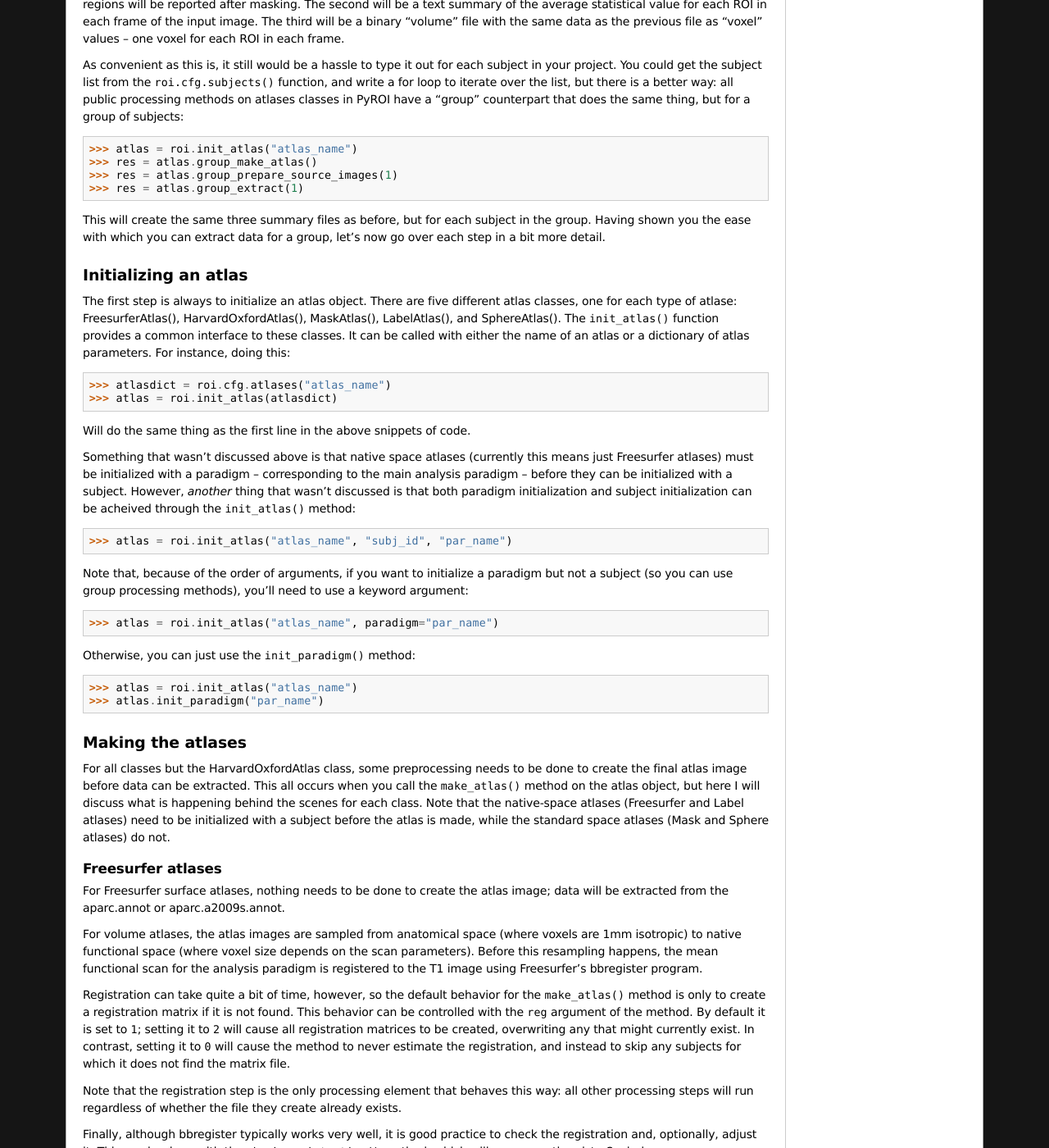
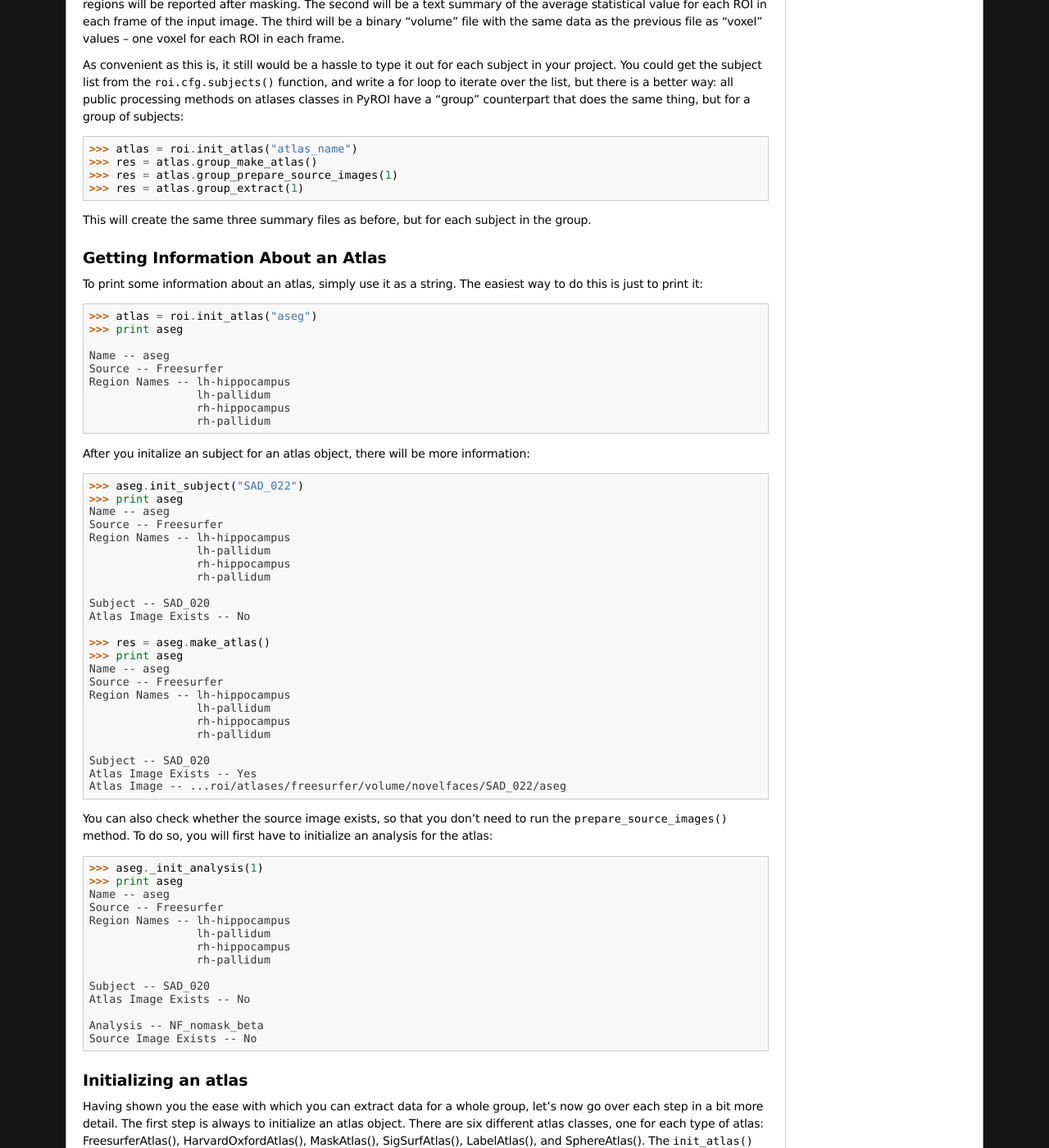
Before and after one commit to mwaskom/PyROI, a Sphinx documentation site: the page built from doc/source/extracting_data.rst, in a window 1280 px wide and 1400 px high, scrolled down 1510 px. Shown: the whole window at 82% size. Built offline with Sphinx 7.4.7, drawn with Linux system fonts in a browser that asks for light colours; formulas are drawn with MathJax 3; pages that are not in the unit, such as notebooks, are missing from menus; the version number could not be read and is left out; some of the changed text lies outside the part shown.

Commit message:
More documentation

```diff
--- a/core.py
+++ b/core.py
@@ -231,8 +231,8 @@ def import_config(module_name):
     used for configuration with the __file__ attribute of the
     setup module within the config interface::
 
-    >>> roi.cfg.setup.__file__
-    '/mindhive/gablab/myconfigfile.pyc'
+        >>> roi.cfg.setup.__file__
+        '/mindhive/gablab/myconfigfile.pyc'
 
     Parameters
     ----------
--- a/doc/source/extracting_data.rst
+++ b/doc/source/extracting_data.rst
@@ -100,19 +100,81 @@ thing, but for a group of subjects::
     >>> res = atlas.group_extract(1)
 
 This will create the same three summary files as before, but for each
-subject in the group.  Having shown you the ease with which you can extract
-data for a group, let's now go over each step in a bit more detail.
+subject in the group.
+
+Getting Information About an Atlas
+----------------------------------
+
+To print some information about an atlas, simply use it as a string.  The
+easiest way to do this is just to print it::
+
+    >>> atlas = roi.init_atlas("aseg")
+    >>> print aseg
+
+    Name -- aseg
+    Source -- Freesurfer
+    Region Names -- lh-hippocampus
+                    lh-pallidum
+                    rh-hippocampus
+                    rh-pallidum
+
+After you initalize an subject for an atlas object, there will be more information::
+
+    >>> aseg.init_subject("SAD_022")
+    >>> print aseg
+    Name -- aseg
+    Source -- Freesurfer
+    Region Names -- lh-hippocampus
+                    lh-pallidum
+                    rh-hippocampus
+                    rh-pallidum
+
+    Subject -- SAD_020
+    Atlas Image Exists -- No
+
+    >>> res = aseg.make_atlas()
+    >>> print aseg
+    Name -- aseg
+    Source -- Freesurfer
+    Region Names -- lh-hippocampus
+                    lh-pallidum
+                    rh-hippocampus
+                    rh-pallidum
+
+    Subject -- SAD_020
+    Atlas Image Exists -- Yes
+    Atlas Image -- ...roi/atlases/freesurfer/volume/novelfaces/SAD_022/aseg
+
+You can also check whether the source image exists, so that you don't need to
+run the ``prepare_source_images()`` method.  To do so, you will first have to
+initialize an analysis for the atlas::
+
+    >>> aseg._init_analysis(1)
+    >>> print aseg
+    Name -- aseg
+    Source -- Freesurfer
+    Region Names -- lh-hippocampus
+                    lh-pallidum
+                    rh-hippocampus
+                    rh-pallidum
+
+    Subject -- SAD_020
+    Atlas Image Exists -- No
+
+    Analysis -- NF_nomask_beta
+    Source Image Exists -- No
 
 
 Initializing an atlas
 ---------------------
 
-The first step is always to initialize an atlas object.  There are five
-different atlas classes, one for each type of atlase: FreesurferAtlas(),
-HarvardOxfordAtlas(), MaskAtlas(), LabelAtlas(), and SphereAtlas().  The
-``init_atlas()`` function provides a common interface to these classes.  It can
-be called with either the name of an atlas or a dictionary of atlas
-parameters.  For instance, doing this::
+Having shown you the ease with which you can extract data for a whole group,
+let's now go over each step in a bit more detail.  The first step is always
+to initialize an atlas object.  There are six different atlas classes, one
+for each type of atlas: FreesurferAtlas(), HarvardOxfordAtlas(), MaskAtlas(),
+SigSurfAtlas(), LabelAtlas(), and SphereAtlas().  The ``init_atlas()`` function
+provides a common interface to these classes.  It can be called with either the
+name of an atlas or a dictionary of atlas parameters.  For instance, doing this::
 
     >>> atlasdict = roi.cfg.atlases("atlas_name")
     >>> atlas = roi.init_atlas(atlasdict)
@@ -192,10 +254,20 @@ into a single atlas volume.
 Label atlases
 ^^^^^^^^^^^^^
 
-Label atlases are created from labels in fsaverage space.  First, these
-labels are resampled back to the native surfaces via Freesurfer's spherical
-transformation.  Then, the label files are combined into one annotation
-file, which is used as the atlas.
+Label atlases are created from labels that are either in individual subject
+space or fsaverage (Freesurfer's built-in standard surface template) space.
+If the label source is fsaverage, the labels are first resampled back to the
+native surfaces via Freesurfer's spherical transformation.  Then, the label
+files are combined into one annotation file, which is used as the atlas.
+
+Sig Surf atlases
+^^^^^^^^^^^^^^^^
+
+SigSurf atlases are created by thresholding a second-level significance map
+at a given threshold, after FDR correction, if specified.  All vertices that
+remain "active" above this threshold are grouped into clusters based on
+contiguity, and then these clusters are extracted as labels and processed
+as using the same steps as label atlases.
 
 Sphere atlases
 ^^^^^^^^^^^^^^
--- /dev/null
+++ b/doc/source/harvard_oxford_ref.rst
@@ -0,0 +1,6 @@
+.. _harvard_oxford_atlas:
+
+Harvard Oxford Atlas
+====================
+
+.. include:: harvard_oxford_id_table.rst
--- a/doc/source/modules.rst
+++ b/doc/source/modules.rst
@@ -12,10 +12,10 @@ Atlases
 .. automodule:: atlases
     :members:
 
-Analysis
---------
+Source
+------
 
-.. automodule:: analysis
+.. automodule:: source
     :members:
 
 .. _core:
```
Also changed, not shown: other parts of doc/source/extracting_data.rst (+2 -2 lines), atlases.py (+82 -3 lines), doc/source/freesurfer_ref.rst (added, +10 -0 lines).
